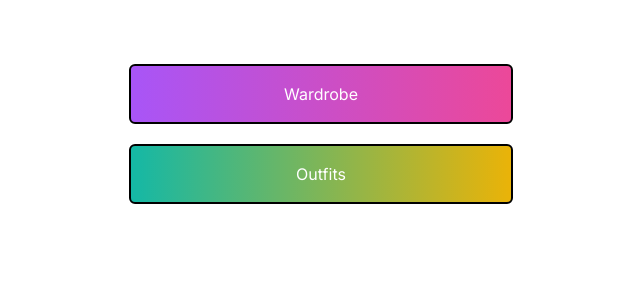
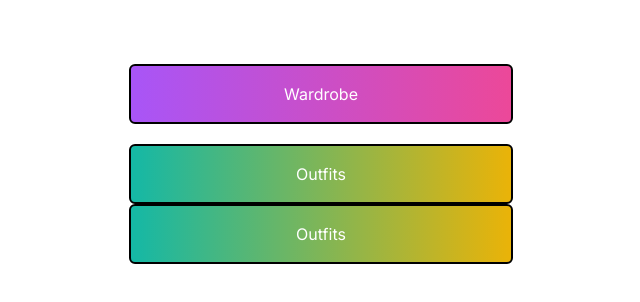
Before and after one commit to rorymcdonnell/armario, a Next.js app: page / in a window 1280 px wide. Shown: the top 302 px of the page, without its empty margins (319-959 px from the left). Built offline with nearby package versions, Linux system fonts and the light colour scheme.

Commit message:
new links

```diff
--- a/app/page.tsx
+++ b/app/page.tsx
@@ -17,6 +17,9 @@ export default function Home() {
       <button className="w-full md:w-1/3 p-4 border-solid border-2 border-black bg-gradient-to-r from-teal-500 to-yellow-500 text-white hover:opacity-80 rounded-md">
         Outfits
       </button>
+      <button className="w-full md:w-1/3 p-4 border-solid border-2 border-black bg-gradient-to-r from-teal-500 to-yellow-500 text-white hover:opacity-80 rounded-md">
+        Outfits
+      </button>
     </main>
   );
 }
```
